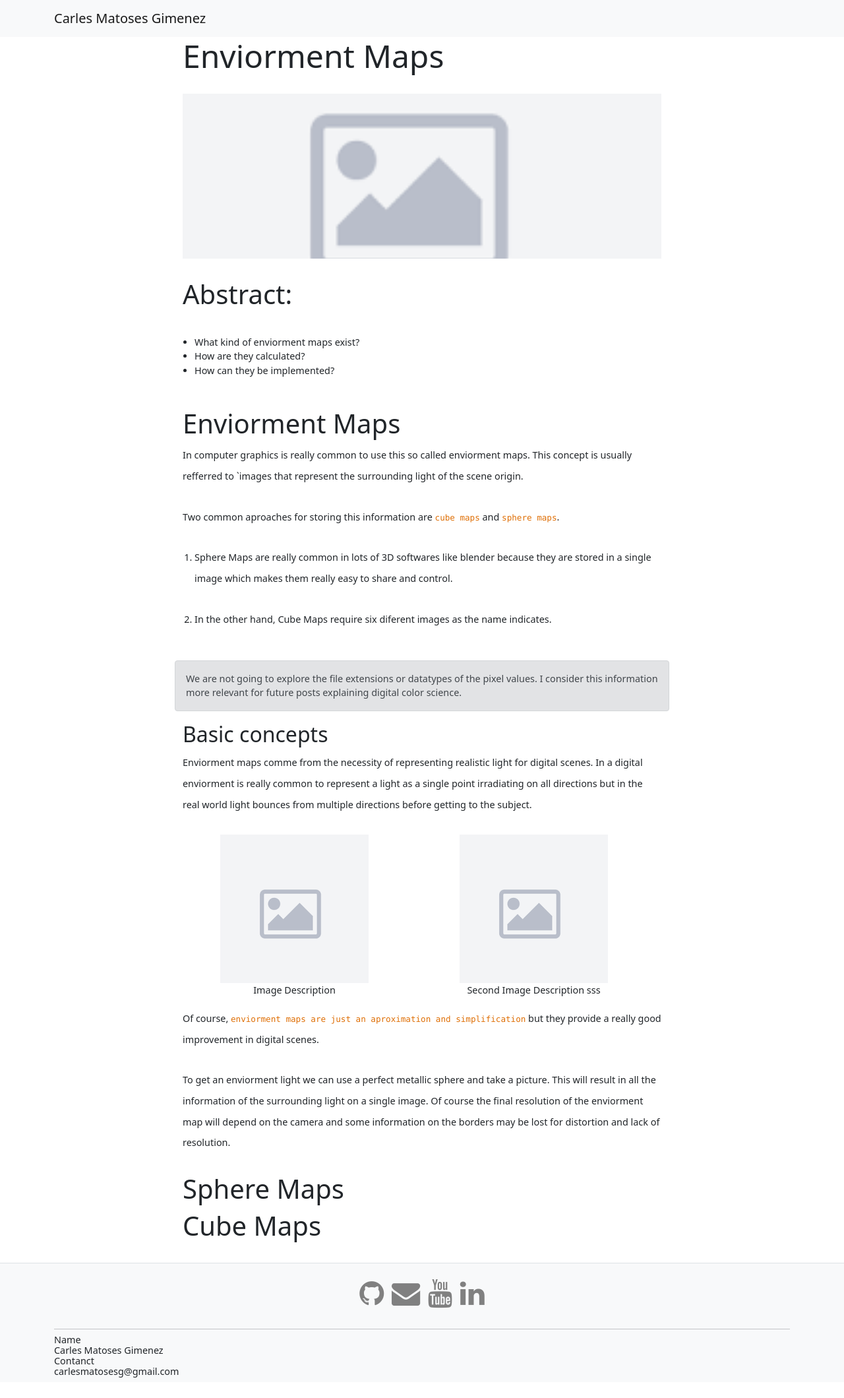
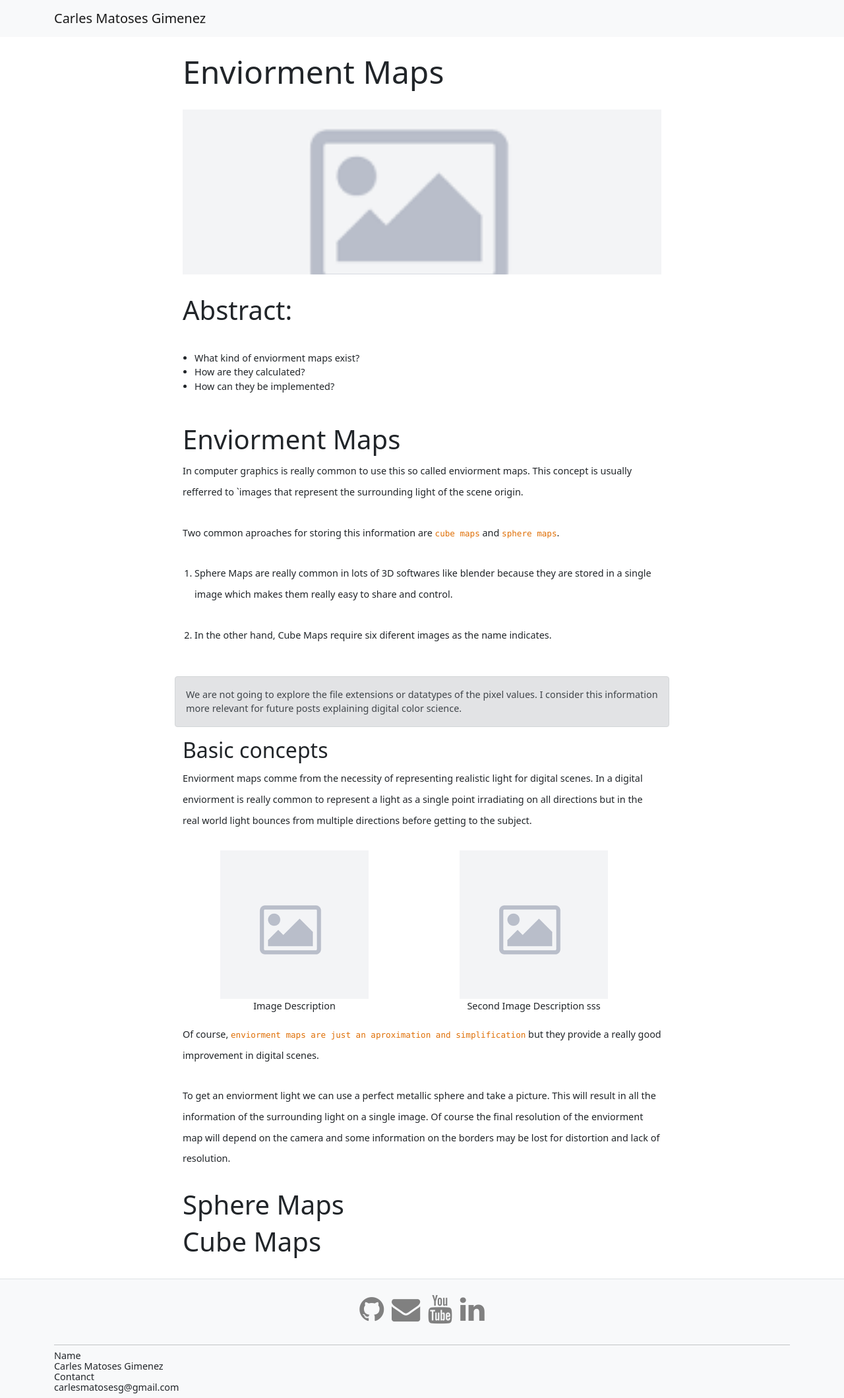
Before and after one commit to carlesmatoses/carlesmatoses.github.io, a Jekyll site: the page built from _posts/posts/2024-05-01-enviorment_map.markdown, in a window 1280 px wide. Shown: the whole page at 66% size. Built offline with Jekyll 4.4.1, drawn with Linux system fonts in a browser that asks for light colours; nearby versions of some CDN libraries; before the commit the page ends 2095 px from its top, so only the background shows below that.

Commit message:
margin bottom navbar

```diff
--- a/_includes/navbar.html
+++ b/_includes/navbar.html
@@ -1,8 +1,6 @@
-<nav class="navbar navbar-expand-lg navbar-light bg-light">
+<nav class="navbar navbar-expand-lg navbar-light bg-light mb-4">
     <div class="container">
-
         <a class="navbar-brand" href="/">Carles Matoses Gimenez</a>
-
         </div>
     </div>
 </nav>
```
